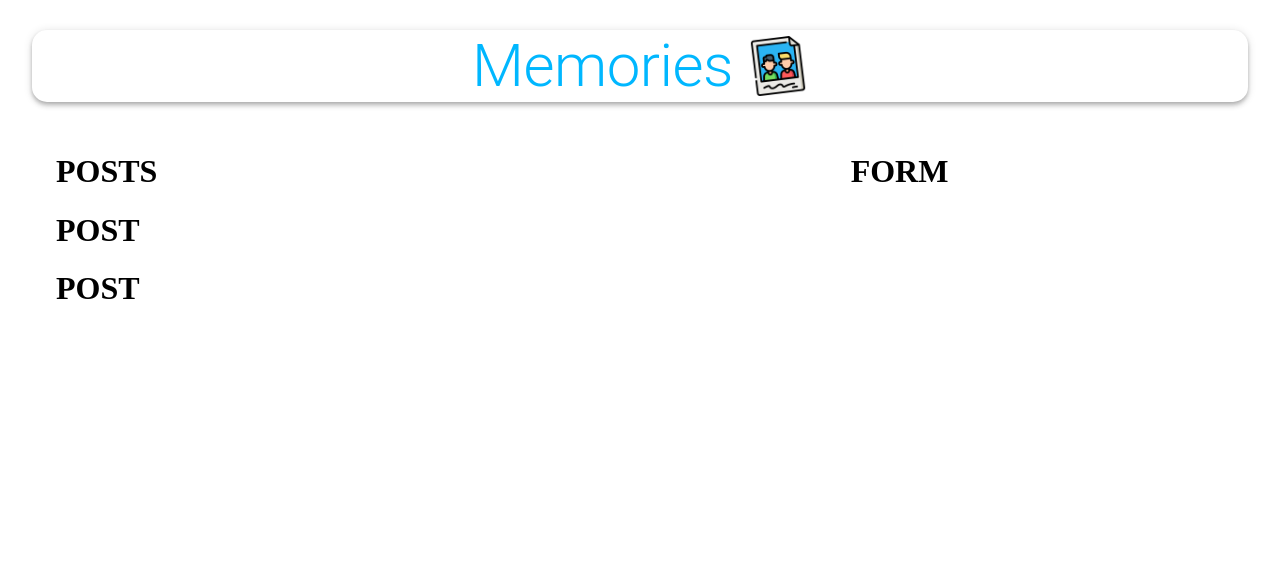
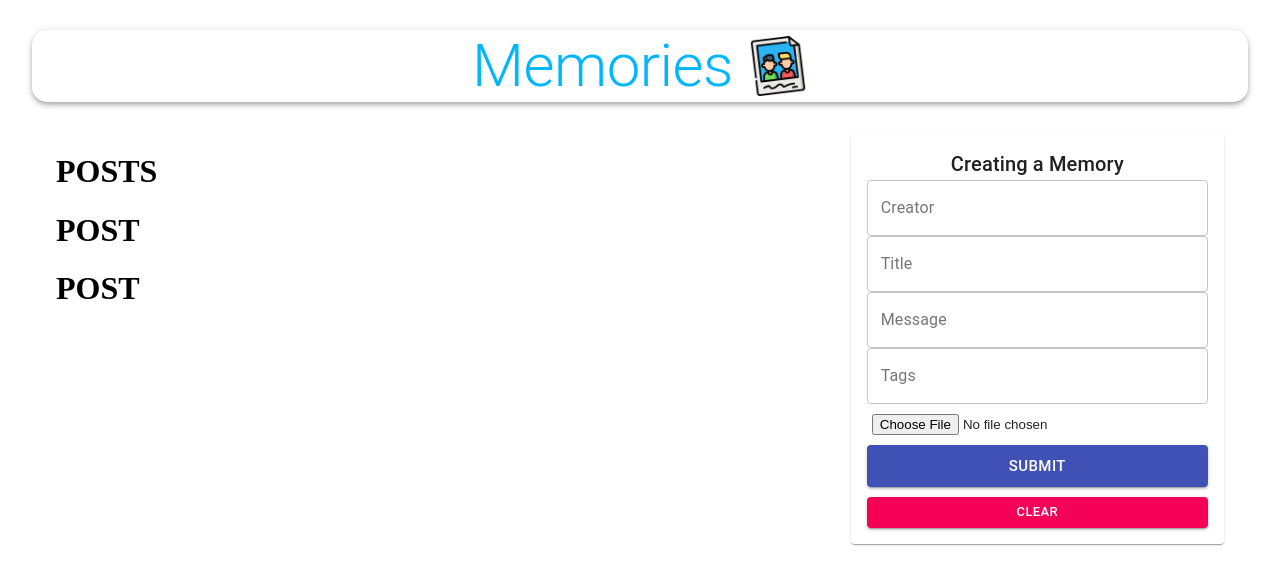
Before and after one commit to FatoomMFayad/momories-mern-app, a React (Create React App) app in the folder client/: page / in a window 1280 px wide. Shown: the top 584 px of the page. Built offline with nearby package versions, Linux system fonts and the light colour scheme; no server answers.

Commit message:
add memory form

```diff
--- a/client/src/components/Form/Form.js
+++ b/client/src/components/Form/Form.js
@@ -1,8 +1,30 @@
-import React from 'react';
+import React, { useState} from 'react';
+import { TextField, Button, Typography, Paper} from '@material-ui/core';
+import FileBase from 'react-file-base64';
+import useStyles from './styles';
 
 const Form = () => {
+    const [postData, setPostData] =useState({creator: '', title: '', message: '', tags: '', selectedFile: ''})
+    const classes = useStyles();
+    const handleSubmit = () => {
+
+    }
+    const clear = () => {
+
+    }
     return (
-        <h1>FORM</h1>
+        <Paper className={classes.paper}>
+            <form autoComplete="off" noValidate className={classes.form} onSubmit={handleSubmit}>
+                <Typography variant="h6">Creating a Memory</Typography>
+                <TextField name="creator"  variant="outlined" label="Creator" fullWidth value={postData.creator} onChange={(e) =>setPostData({ ...postData, creator: e.target.value })}/>
+                <TextField name="title"  variant="outlined" label="Title" fullWidth value={postData.title} onChange={(e) =>setPostData({ ...postData, title: e.target.value })}/>
+                <TextField name="message"  variant="outlined" label="Message" fullWidth value={postData.message} onChange={(e) =>setPostData({ ...postData, message: e.target.value })}/>
+                <TextField name="tags"  variant="outlined" label="Tags" fullWidth value={postData.tags} onChange={(e) =>setPostData({ ...postData, tags: e.target.value })}/>
+                <div className={classes.fileInput}><FileBase type="file" multiple={false} onDone={({base64}) => setPostData({ ...postData, selectedFile: base64})}/></div>
+                <Button className={classes.buttonSubmit} variant="contained" color="primary" size="large" type="submit" fullWidth>Submit</Button>
+                <Button variant="contained" color="secondary" size="small" onClick={clear} fullWidth>Clear</Button>
+            </form>
+        </Paper>
     );
 }
 
```
Also changed, not shown: 1 other file (tests, documents, lock files or other folders).
